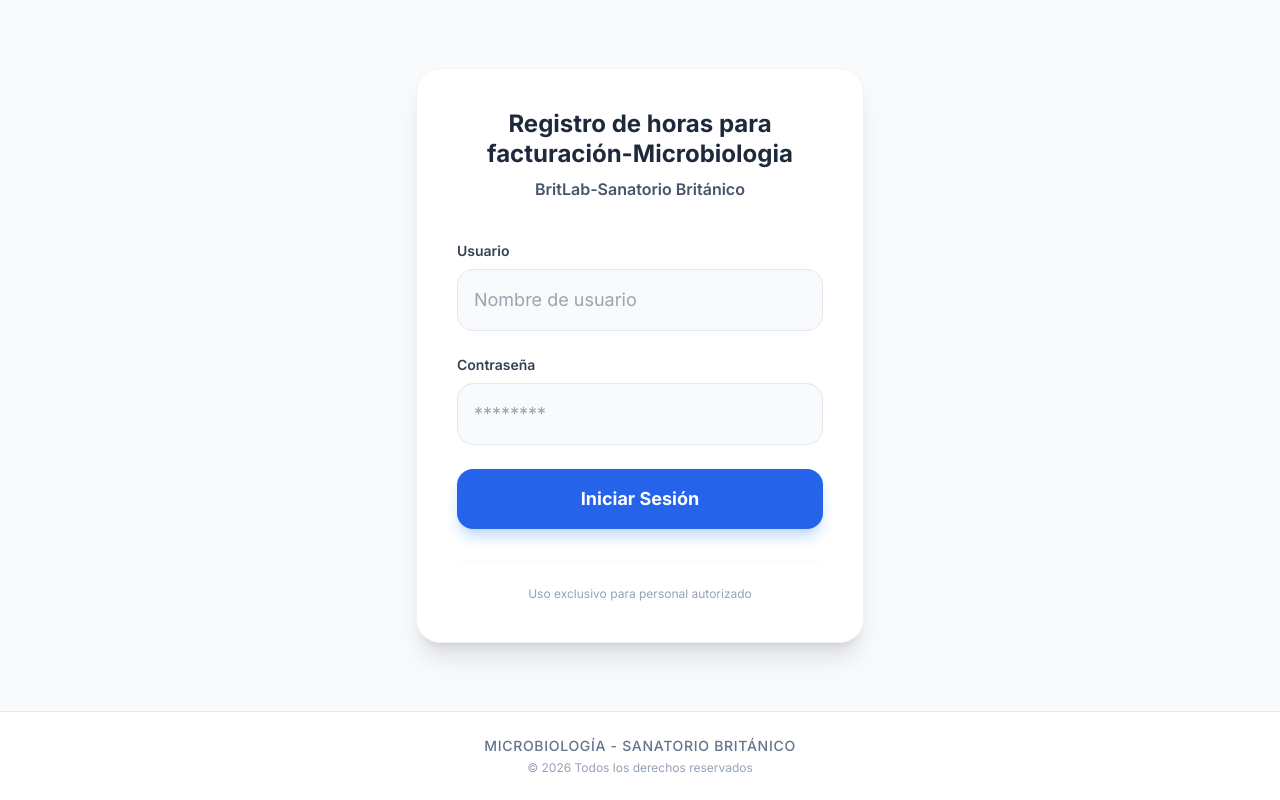
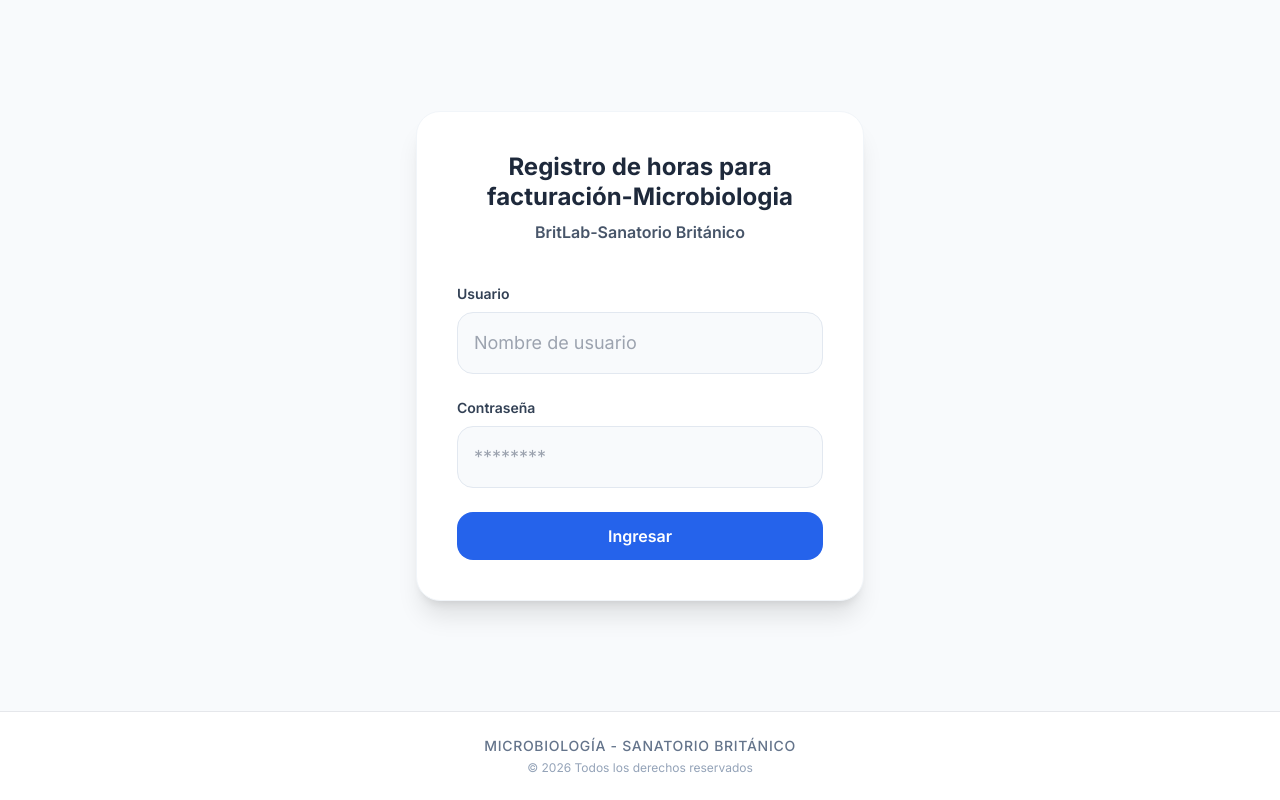
Before and after one commit to coordinadormicrobiologia-prog/Registros-de-horas-de-monotributistas, a React (Vite) app: page / in a window 1280 px wide. Built offline with nearby package versions, Linux system fonts and the light colour scheme.

Commit message:
Refactor authentication and button text

```diff
--- a/App.tsx
+++ b/App.tsx
@@ -1,4 +1,3 @@
-
 import React, { useState, useEffect } from 'react';
 import { AuthState, User } from './types';
 import { ALL_USERS } from './constants';
@@ -28,7 +27,6 @@
       u => u.username.toLowerCase() === username.toLowerCase()
     );
 
-    // Password rule: name123 (lowercase)
     const expectedPassword = foundUser ? `${foundUser.username.toLowerCase()}123` : '';
 
     if (foundUser && password === expectedPassword) {
@@ -89,17 +87,11 @@
 
             <button
               type="submit"
-              className="w-full py-4 px-6 bg-blue-600 hover:bg-blue-700 text-white font-bold text-lg rounded-2xl shadow-lg shadow-blue-200 transition-all transform active:scale-[0.98]"
+              className="w-full py-3 bg-blue-600 text-white rounded-2xl font-semibold"
             >
-              Iniciar Sesión
+              Ingresar
             </button>
           </form>
-
-          <div className="mt-8 text-center border-t border-slate-50 pt-6">
-            <p className="text-xs text-slate-400">
-              Uso exclusivo para personal autorizado
-            </p>
-          </div>
         </div>
       </Layout>
     );
@@ -107,10 +99,10 @@
 
   return (
     <Layout auth={auth} onLogout={handleLogout}>
-      {auth.user?.role === 'ADMIN' ? (
+      {auth.user?.role === 'admin' ? (
         <AdminDashboard />
       ) : (
-        <EmployeePortal user={auth.user!} />
+        <EmployeePortal user={auth.user as User} />
       )}
     </Layout>
   );
```
